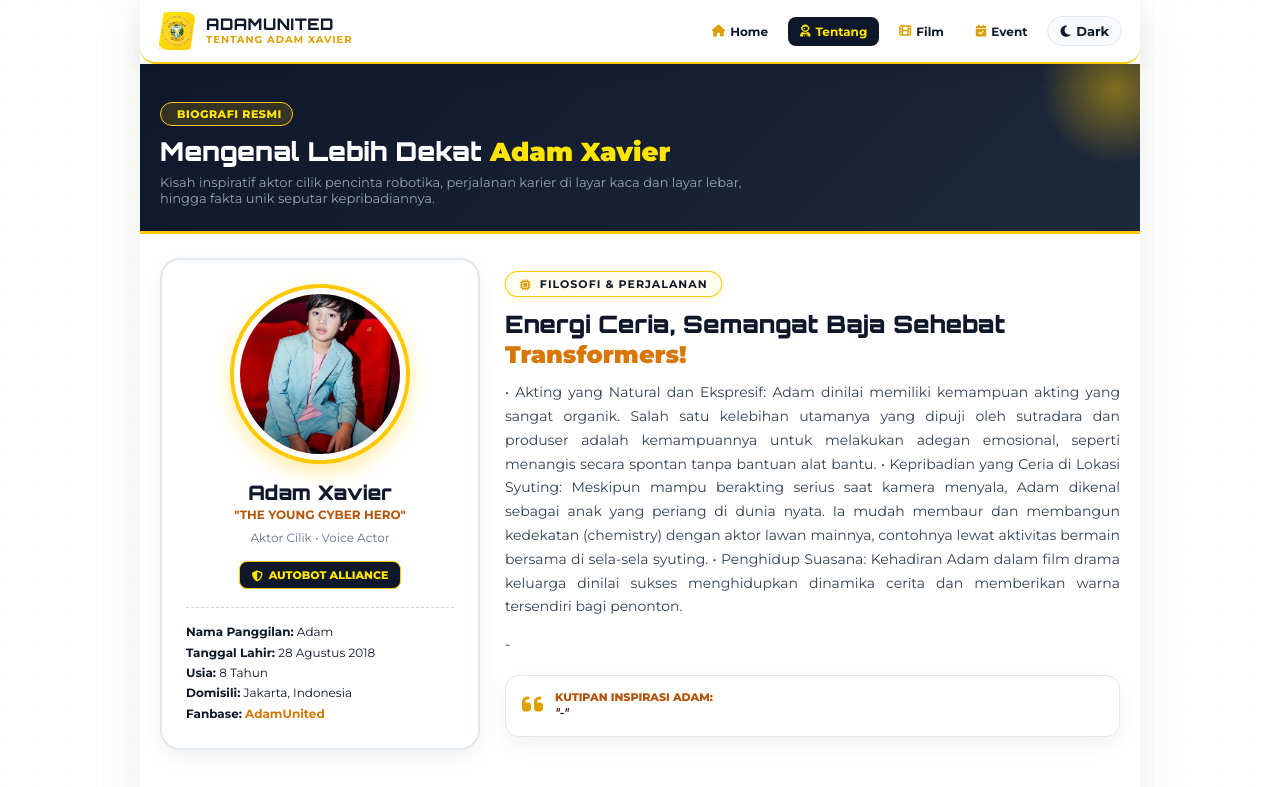
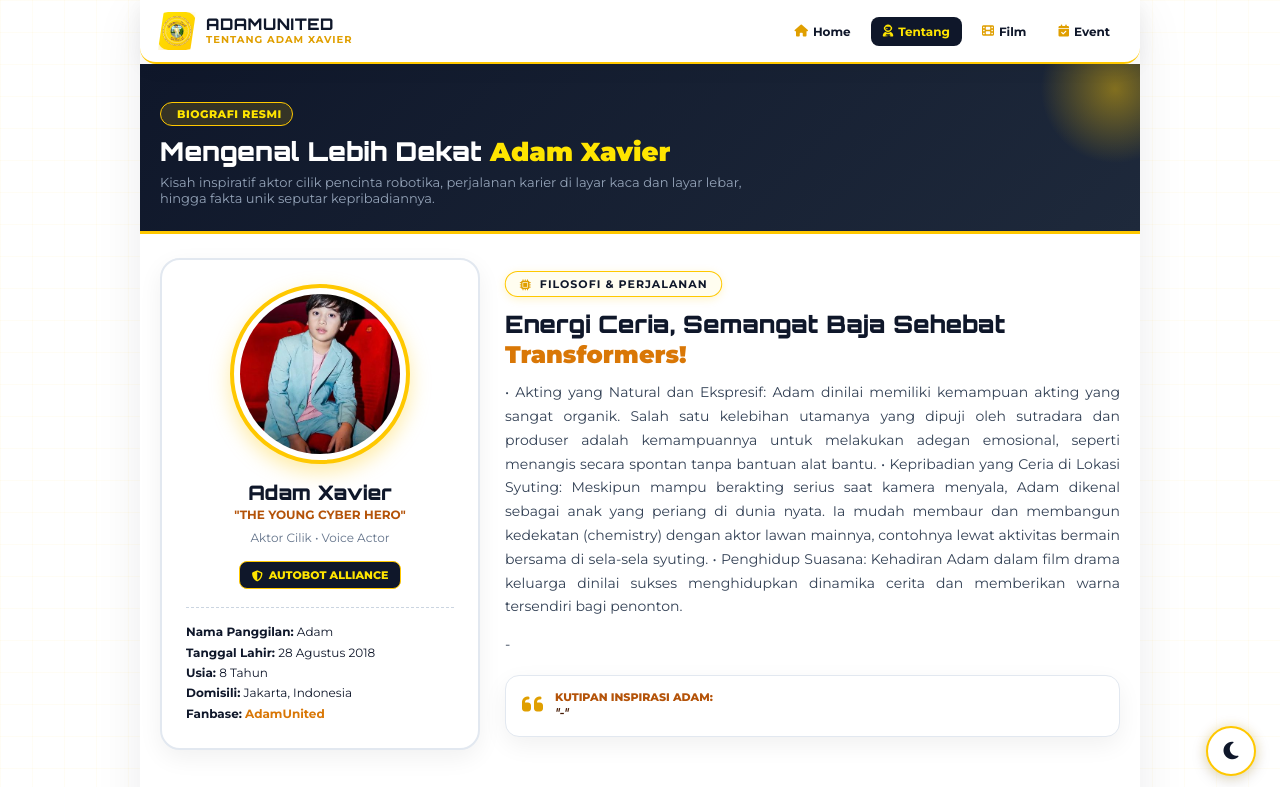
Before and after one commit to kayangzzz969/adamam, a website: page tentang.html in a window 1280 px wide. Shown: the top 787 px of the page. Drawn offline with Linux system fonts and the light colour scheme.

Commit message:
UI: Floating theme toggle button (icon only) in bottom right corner (tentang.html)

```diff
--- a/tentang.html
+++ b/tentang.html
@@ -169,10 +169,6 @@
         <a href="event.html" class="nav-link-btn" title="Jadwal & Pemenang Event">
           <i class="fa-solid fa-calendar-check"></i> Event
         </a>
-        <button id="themeToggleBtn" class="nav-link-btn theme-toggle-btn" onclick="toggleCyberTheme()" title="Beralih Mode Gelap/Terang" aria-label="Toggle Theme Mode">
-          <i class="fa-solid fa-moon" id="themeToggleIcon"></i>
-          <span id="themeToggleText" class="theme-toggle-text">Dark</span>
-        </button>
       </nav>
     </header>
 
@@ -451,5 +447,10 @@
       }
     });
   </script>
+
+  <!-- Floating Dark/Light Mode Toggle (Icon Only) -->
+  <button id="themeToggleBtn" class="theme-toggle-fab" onclick="toggleCyberTheme()" title="Beralih Mode Gelap/Terang" aria-label="Toggle Dark/Light Mode">
+    <i class="fa-solid fa-moon" id="themeToggleIcon"></i>
+  </button>
 </body>
 </html>
```
